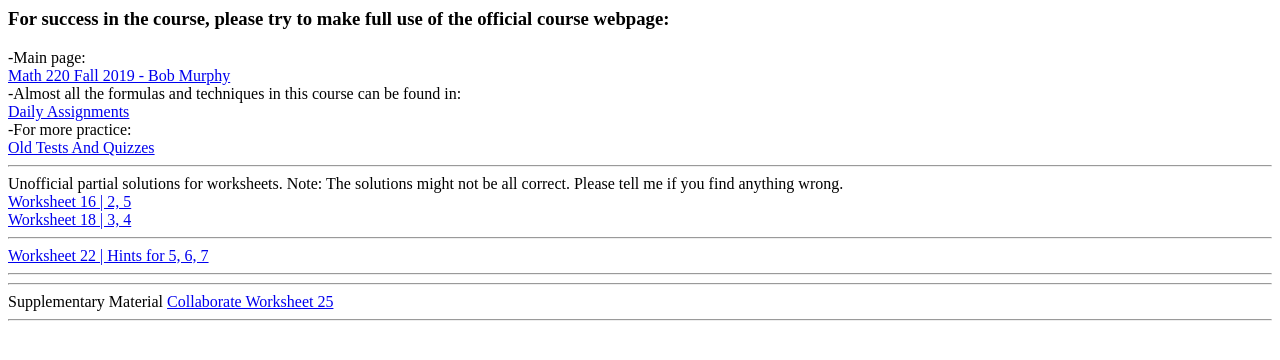
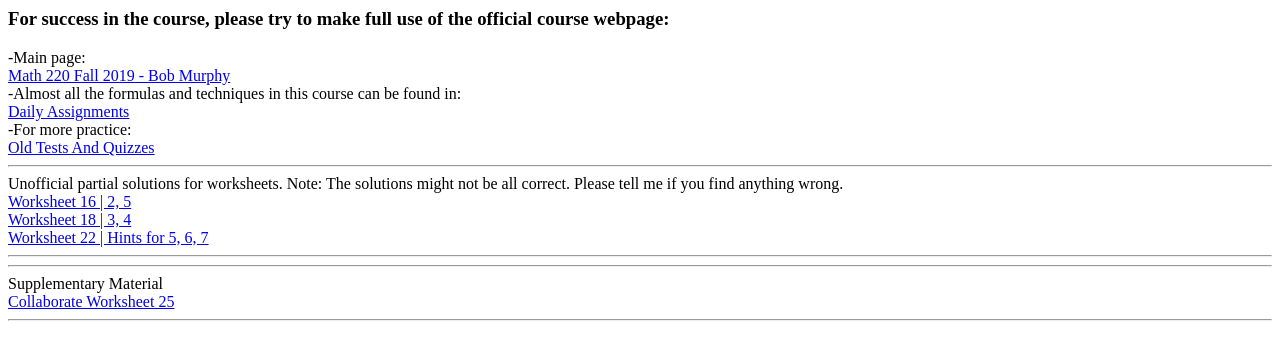
Before and after one commit to math220/math220.github.com, a plain HTML site: page index.html in a window 1280 px wide. Drawn offline with Linux system fonts and the light colour scheme.

Commit message:
Update index.html

```diff
--- a/index.html
+++ b/index.html
@@ -13,9 +13,9 @@
 <bold>Unofficial partial solutions for worksheets.<bold>
 Note: The solutions might not be all correct. Please tell me if you find anything wrong.<br>
 <a href='WS16.pdf'>Worksheet 16 | 2, 5</a><br>
-<a href='WS18.pdf'>Worksheet 18 | 3, 4</a><hr>
+<a href='WS18.pdf'>Worksheet 18 | 3, 4</a><br>
 <a href='WS22.pdf'>Worksheet 22 | Hints for 5, 6, 7</a><hr>
 
 <hr>
-<bold>Supplementary Material<bold>
+<bold>Supplementary Material<bold><br>
 <a href='Worksheet25.pdf'>Collaborate Worksheet 25</a><hr>
```
